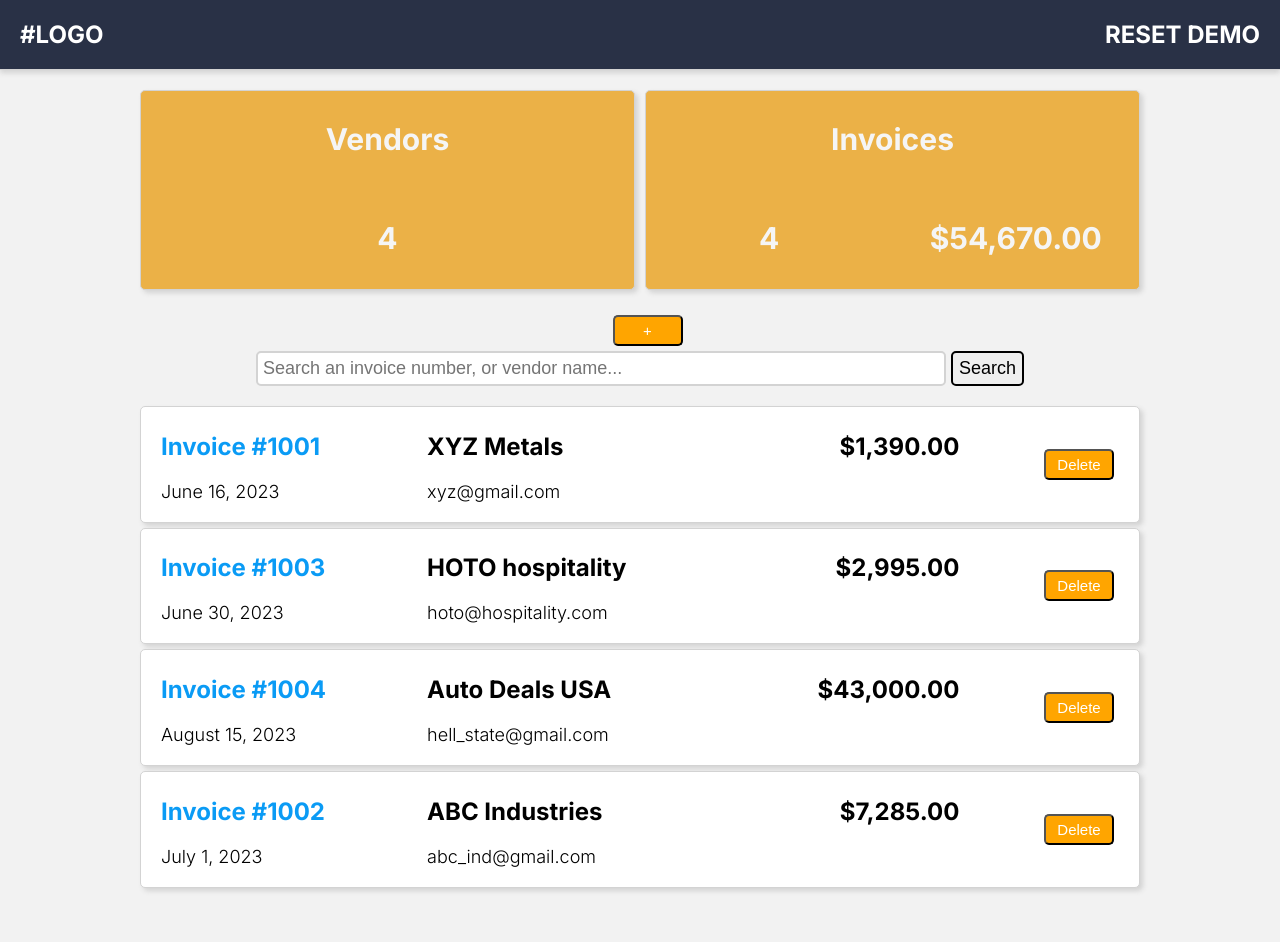
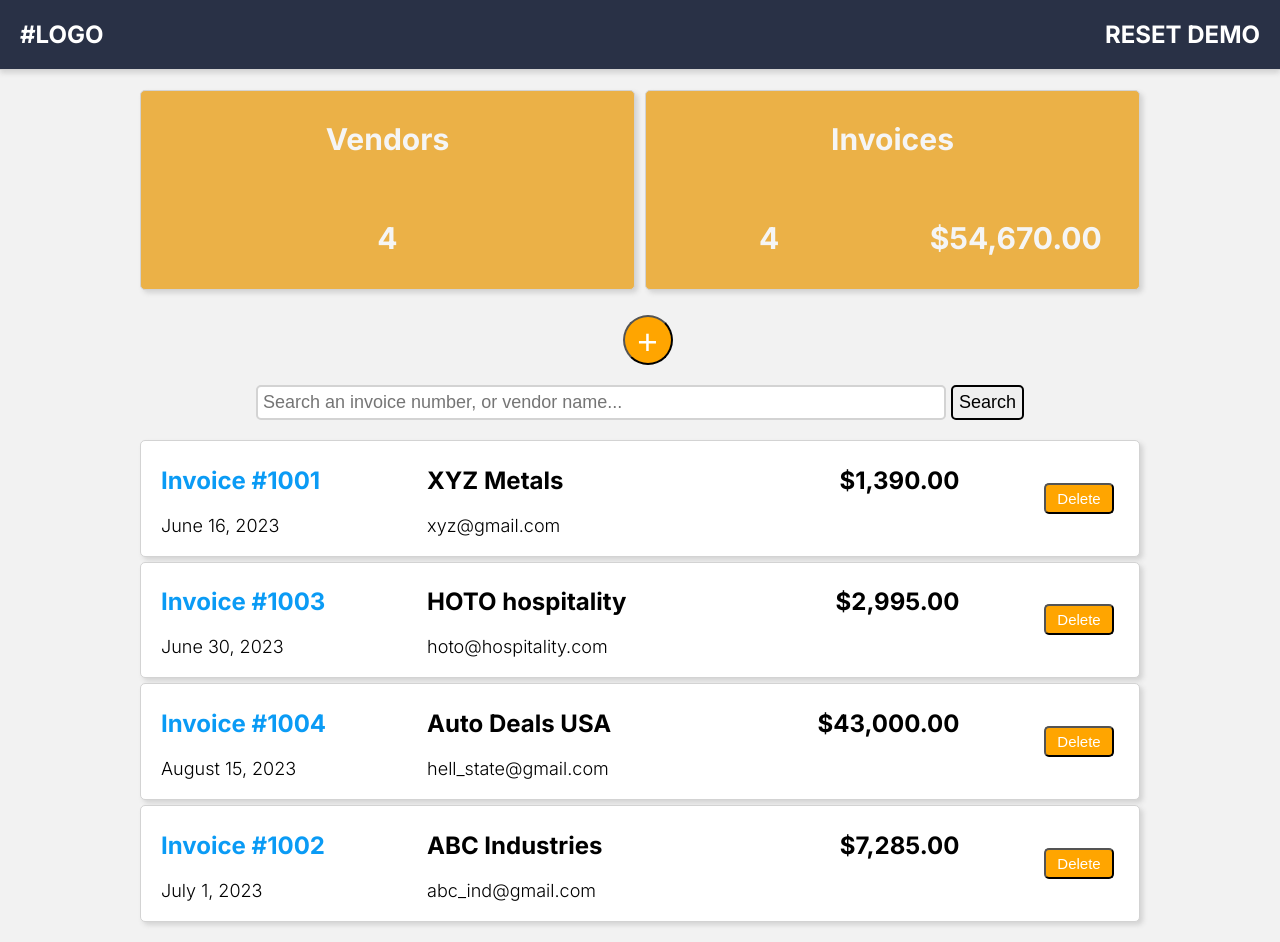
Before and after one commit to DarwinsCorn/InvoiceApp, a React (Vite) app: page /invoices in a window 1280 px wide. Before the commit the page ends 908 px from the top, so only its background shows below. Built offline with nearby package versions, Linux system fonts and the light colour scheme.

Commit message:
minor css updates to files

```diff
--- a/src/css/nav.css
+++ b/src/css/nav.css
@@ -19,3 +19,11 @@ nav {
     margin-left: 20px;
     color: white;
 }
+
+.cursor {
+    cursor: pointer;
+}
+
+.cursor:hover {
+    color: orange;
+}
--- a/src/css/vendors.module.css
+++ b/src/css/vendors.module.css
@@ -54,7 +54,7 @@ input[type=button] {
    margin: 20px;
 }
 
-input[type=button][id=add] {
+input[type=button][name=add] {
     font-size: 35px;
     border-radius: 40px;
     height: 50px;
```
Also changed, not shown: src/css/entry.css (line endings or trailing spaces).
